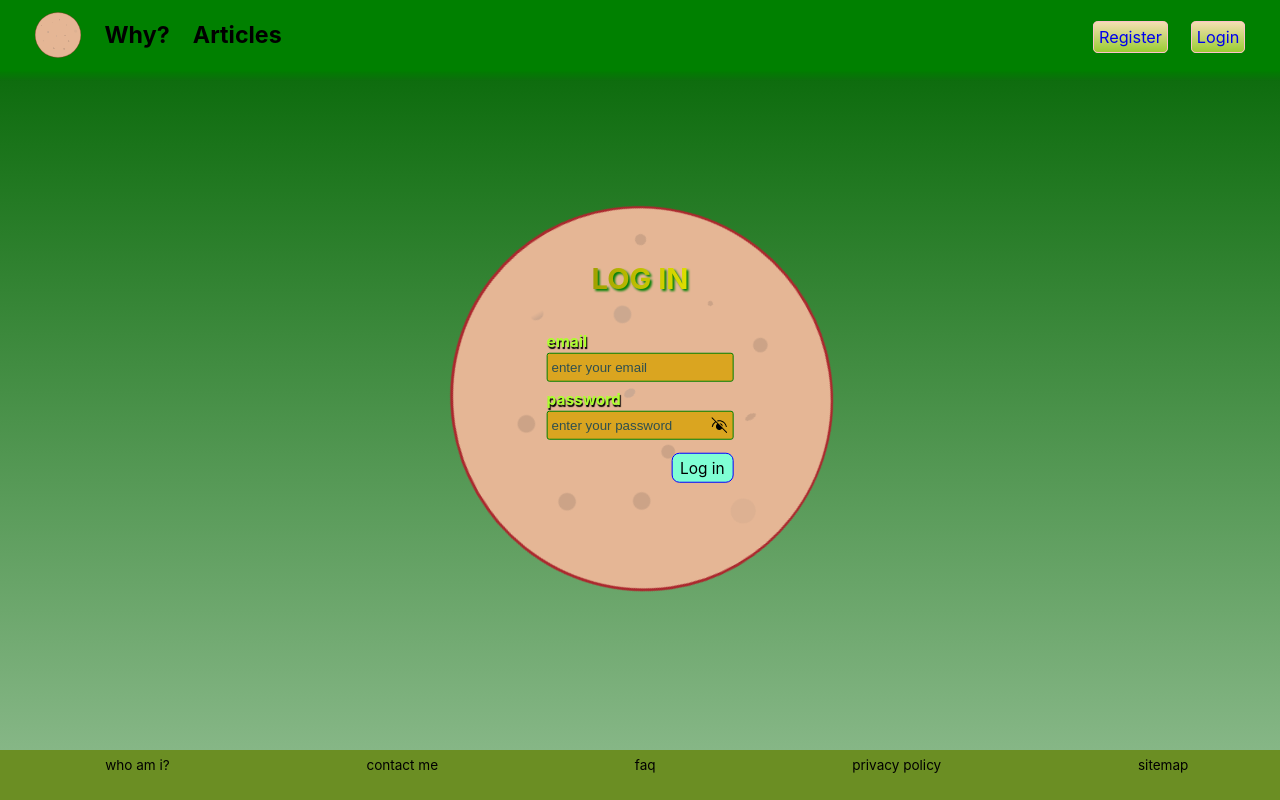
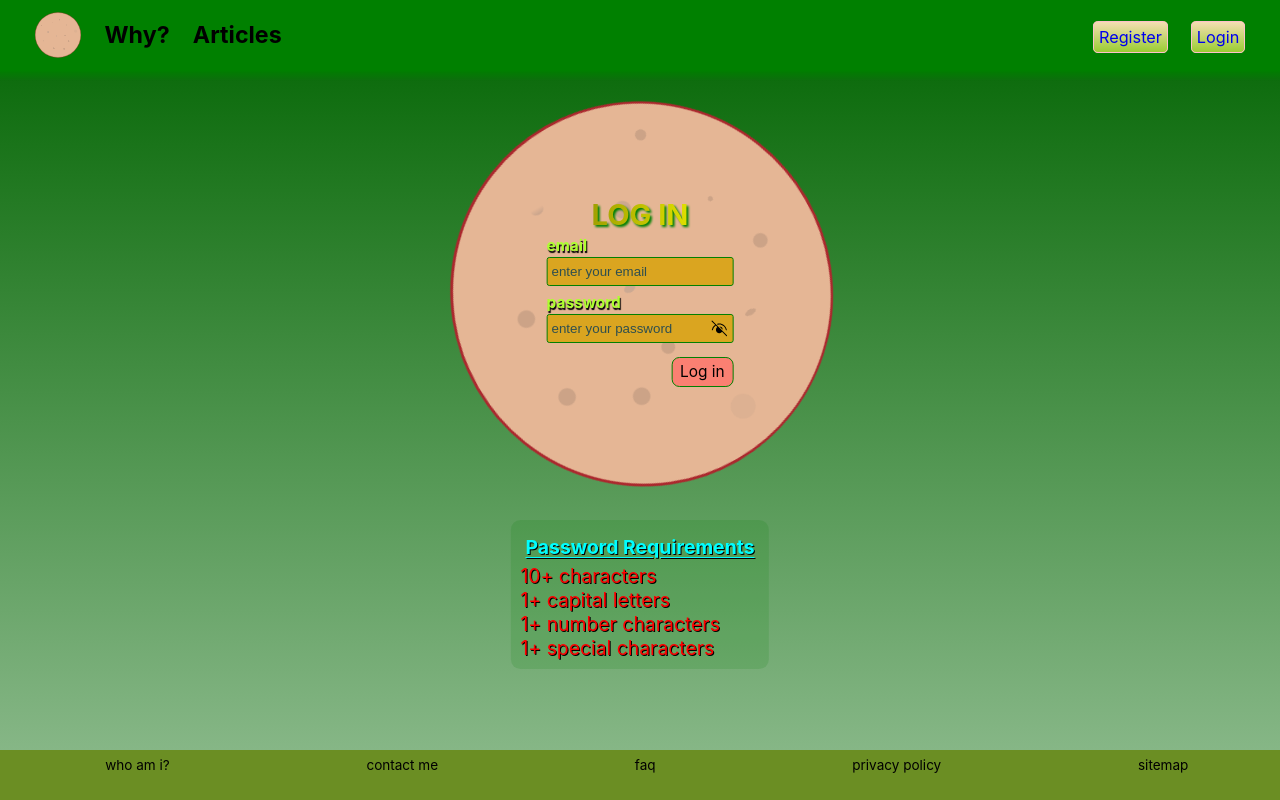
Before and after one commit to CSnackerman/blogologna, a Nuxt app: page /login in a window 1280 px wide. Built offline with nearby package versions, Linux system fonts and the light colour scheme; no server answers.

Commit message:
improve error handling

```diff
--- a/components/EmailPasswordForm.vue
+++ b/components/EmailPasswordForm.vue
@@ -12,10 +12,11 @@
         <div class="email-container">
           <label for="email-input">
             <span
-              class="email-error-message"
+              class="error-message"
               :style="{ opacity: isEmailErrorVisible ? 1 : 0 }"
-              >{{ errorMessage }}</span
             >
+              {{ emailErrorMessage }}
+            </span>
             <div :class="{ pulsing: isEmailFocused }">email</div>
           </label>
           <input
@@ -33,7 +34,13 @@
             for="password-label"
             :class="{ pulsing: isPasswordFocused }"
           >
-            password
+            <span
+              class="error-message"
+              :style="{ opacity: isPasswordErrorVisible ? 1 : 0 }"
+            >
+              {{ passwordErrorMessage }}
+            </span>
+            <div :class="{ pulsing: isPasswordFocused }">password</div>
           </label>
           <div class="password-input-container">
             <input
@@ -102,9 +109,11 @@
   const isPasswordFocused = ref<boolean>(false);
   const emailError = ref<RegisterEmailError>(defaultRegisterEmailError);
   const passwordError = ref<RegisterPasswordError>(defaultRegisterPasswordError);
+  const isPasswordErrorVisible = ref<boolean>(false);
   const isEmailErrorVisible = ref<boolean>(false);
+  const emailErrorMessage = ref<string>('');
+  const passwordErrorMessage = ref<string>('');
   const supabaseErrorMessage = ref<string | null>(null);
-  const errorMessage = ref<string>('');
 
   // watches
   watch(password, validateRegisterPassword);
@@ -128,26 +137,42 @@
     validateRegisterEmail();
     validateRegisterPassword();
 
+    let isValid = true;
+
     if (emailError.value.errorCount > 0) {
-      updateErrorMessage();
-      return false;
+      updateRegisterEmailErrorMessages();
+      isValid = false;
     }
 
-    return true;
+    if (passwordError.value.errorCount > 0) {
+      updateRegisterPasswordErrorMessages();
+      isValid = false;
+    }
+
+    return isValid;
   }
 
-  function updateErrorMessage() {
+  function updateRegisterEmailErrorMessages() {
     isEmailErrorVisible.value = true;
-    errorMessage.value = getRegisterEmailErrorMessage(emailError.value);
+    emailErrorMessage.value = getRegisterEmailErrorMessage(emailError.value);
 
     if (supabaseErrorMessage.value) {
-      errorMessage.value = supabaseErrorMessage.value;
+      emailErrorMessage.value = supabaseErrorMessage.value;
     }
+  }
+
+  function updateRegisterPasswordErrorMessages() {
+    isPasswordErrorVisible.value = true;
+    passwordErrorMessage.value = getRegisterPasswordErrorMessage(passwordError.value);
   }
 
   function clearErrors() {
     isEmailErrorVisible.value = false;
-    errorMessage.value = '';
+    emailErrorMessage.value = '';
+
+    isPasswordErrorVisible.value = false;
+    passwordErrorMessage.value = '';
+
     supabaseErrorMessage.value = null;
   }
 
@@ -168,7 +193,7 @@
       if (error) {
         isEmailErrorVisible.value = true;
         supabaseErrorMessage.value = error.message;
-        updateErrorMessage();
+        updateRegisterEmailErrorMessages();
 
         throw createError(error.message);
       }
@@ -177,7 +202,6 @@
     }
   }
 
-  // functions
   async function login() {
     // const { error } = await supabaseClient.auth.signInWithPassword({
     //   email: email.value,
@@ -192,13 +216,6 @@
 </script>
 
 <style scoped lang="scss">
-  .requirements-checklist {
-    position: fixed;
-    top: 65%;
-    left: 50%;
-    transform: translate(-50%);
-  }
-
   @keyframes spin {
     to {
       transform: translate(-50%, -50%) rotate(360deg);
@@ -212,6 +229,20 @@
     to {
       transform: scale(1.1);
     }
+  }
+
+  .requirements-checklist {
+    position: fixed;
+    top: 65%;
+    left: 50%;
+    transform: translate(-50%);
+    background-color: rgba(0, 128, 0, 0.143);
+    border-radius: 0.5em;
+    // aspect-ratio: 1/1;
+    padding: 1.2em;
+
+    // display: grid;
+    // place-content: center;
   }
 
   .email-password-form {
@@ -381,7 +412,7 @@
     opacity: 0;
   }
 
-  .email-error-message {
+  .error-message {
     font-size: 0.7em;
     text-align: end;
     color: red;
@@ -391,6 +422,6 @@
     text-decoration-color: red;
     text-underline-offset: 3px;
     overflow: visible;
-    text-wrap: nowrap;
+    text-wrap: wrap;
   }
 </style>
--- a/components/PasswordRequirements.vue
+++ b/components/PasswordRequirements.vue
@@ -70,7 +70,7 @@
 
     & > :first-child {
       font-weight: bold;
-      color: orange;
+      color: cyan;
       text-shadow: 1px 1px 0px black;
       text-decoration: underline;
       text-underline-offset: 3px;
--- a/pages/login.vue
+++ b/pages/login.vue
@@ -1,259 +1,7 @@
 <template>
-  <div class="login-page">
-    <form id="login-form">
-      <span class="title">LOG IN</span>
-      <div :class="errorClass">{{ error }}</div>
-      <div class="email-container">
-        <label
-          for="email-input"
-          :class="{ pulsing: isEmailFocused }"
-        >
-          email
-        </label>
-        <input
-          id="email-input"
-          v-model="email"
-          type="email"
-          placeholder="enter your email"
-          tabindex="0"
-          @focus="isEmailFocused = true"
-          @focusout="isEmailFocused = false"
-        />
-      </div>
-      <div class="password-container">
-        <label
-          for="password-label"
-          :class="{ pulsing: isPasswordFocused }"
-        >
-          password
-        </label>
-        <div class="password-input-container">
-          <input
-            id="password-input"
-            ref="passwordInput"
-            v-model="password"
-            :type="isPasswordVisible === true ? 'text' : 'password'"
-            placeholder="enter your password"
-            tabindex="0"
-            @focus="isPasswordFocused = true"
-            @focusout="isPasswordFocused = false"
-          />
-          <button
-            id="eyeball"
-            tabindex="-1"
-            @click.prevent="togglePasswordVisible"
-          >
-            <Icon
-              v-if="isPasswordVisible"
-              name="fluent:eye-20-filled"
-            />
-            <Icon
-              v-else
-              name="fluent:eye-hide-20-filled"
-            />
-          </button>
-        </div>
-        <div class="login-btn-container">
-          <button
-            class="login-btn"
-            tabindex="0"
-            @click.prevent="login"
-          >
-            Log in
-          </button>
-        </div>
-      </div>
-    </form>
-  </div>
+  <EmailPasswordForm mode="login" />
 </template>
 
-<script setup lang="ts">
-  // state refs
-  const email = ref<string>('');
-  const password = ref<string>('');
-  const isPasswordVisible = ref<boolean>(false);
-  const isEmailFocused = ref<boolean>(false);
-  const isPasswordFocused = ref<boolean>(false);
-  const error = ref<string | null>(null);
+<script setup lang="ts"></script>
 
-  // element refs
-  const passwordInput = ref<HTMLInputElement>();
-
-  // computed styles
-  const errorClass = computed(() => ({
-    error: true,
-    hidden: error.value === null,
-  }));
-
-  function login() {}
-
-  function togglePasswordVisible() {
-    isPasswordVisible.value = !isPasswordVisible.value;
-  }
-</script>
-
-<style scoped lang="scss">
-  @keyframes spin {
-    to {
-      transform: translate(-50%, -50%) rotate(360deg);
-    }
-    from {
-      transform: translate(-50%, -50%) rotate(0deg);
-    }
-  }
-
-  @keyframes pulse {
-    to {
-      transform: scale(1.1);
-    }
-  }
-
-  .login-page {
-    display: flex;
-    justify-content: center;
-    align-items: center;
-    position: fixed;
-    left: 50%;
-    top: 50%;
-    transform: translate(-50%, -50%);
-    max-width: min-content;
-  }
-
-  .login-page::after {
-    content: '';
-    position: absolute;
-    background-image: url('~/assets/svg/logo.svg');
-    background-repeat: no-repeat;
-    padding: 3em;
-    width: 14em;
-    aspect-ratio: 1/1;
-    border-radius: 100%;
-    top: 50%;
-    left: 50%;
-    z-index: -10;
-
-    animation: spin 30s linear infinite;
-  }
-
-  .title {
-    position: relative;
-    text-align: center;
-    font-weight: bold;
-    font-size: 1.5em;
-    color: transparent;
-    background-clip: text;
-    background-image: linear-gradient(to right, olive, yellow);
-    filter: drop-shadow(2px 2px 1px green);
-  }
-
-  #login-form {
-    display: flex;
-    flex-direction: column;
-    margin-bottom: 2em;
-
-    & *:focus {
-      border: 2px solid white;
-      border-radius: 0.2em;
-    }
-
-    & > div {
-      display: flex;
-      flex-direction: column;
-      max-width: fit-content;
-      padding: 0.2em;
-    }
-  }
-
-  label {
-    user-select: none;
-    font-size: 0.8em;
-    font-weight: bold;
-    color: greenyellow;
-    text-shadow: black 1px 2px 1px;
-    margin-bottom: 2px;
-  }
-
-  input[type='email'],
-  input[type='password'],
-  input[type='text'] {
-    height: 1.4em;
-    padding: 0.3em;
-    background-color: goldenrod;
-    border: 1px solid green;
-    border-radius: 0.2em;
-    transition: all 200ms ease-in-out;
-
-    &::placeholder {
-      color: darkslategray;
-    }
-
-    &:focus {
-      border: 2px solid rgb(255, 212, 219);
-      outline: none;
-    }
-  }
-
-  .pulsing {
-    transform-origin: bottom left;
-    animation: pulse 300ms ease-in-out infinite alternate;
-  }
-
-  #eyeball {
-    all: unset;
-    display: grid;
-    place-content: center;
-    position: absolute;
-    right: 0;
-    bottom: 50%;
-    padding: 5px;
-    cursor: pointer;
-    transform: translateY(50%);
-
-    &:focus {
-      border: none;
-    }
-  }
-
-  .password-container {
-    width: fit-content;
-  }
-
-  .password-input-container {
-    position: relative;
-  }
-
-  .login-btn-container {
-    display: flex;
-    justify-content: end;
-    padding: 0.7em;
-    padding-right: 0;
-  }
-
-  .login-btn {
-    all: unset;
-    font-size: 0.8em;
-    padding: 0.3em 0.5em;
-    width: fit-content;
-    background-color: aquamarine;
-    border: 1px solid blue;
-    border-radius: 0.5em;
-    cursor: pointer;
-  }
-
-  .error {
-    height: 2em;
-    max-width: min-content;
-    font-size: 0.7em;
-    text-align: end;
-    color: red;
-    text-shadow: 0px 1px 1px black;
-    text-decoration: dashed underline;
-    text-decoration-thickness: 1px;
-    text-decoration-color: red;
-    text-underline-offset: 3px;
-  }
-
-  .hidden {
-    opacity: 0;
-  }
-</style>
+<style scoped lang="scss"></style>
--- a/utils/email.ts
+++ b/utils/email.ts
@@ -1,4 +1,10 @@
 import type { RegisterEmailError } from './validate_registrant';
+
+export const defaultRegisterEmailError: RegisterEmailError = {
+  errorCount: 2,
+  empty: true,
+  invalid: true,
+};
 
 export function getRegisterEmailInvalids(email: string): RegisterEmailError {
   const emailRegex = /^[a-zA-Z0-9._%+-]+@[a-zA-Z0-9.-]+\.[a-zA-Z]{2,}$/; // chatgpt
@@ -16,18 +22,12 @@ export function getRegisterEmailInvalids(email: string): RegisterEmailError {
 
 export function getRegisterEmailErrorMessage(emailError: RegisterEmailError): string {
   if (emailError.empty) {
-    return 'please provide an email address';
+    return 'missing email address';
   }
 
   if (emailError.invalid) {
-    return 'please provide a valid email address';
+    return 'invalid email address';
   }
 
   return '';
 }
-
-export const defaultRegisterEmailError: RegisterEmailError = {
-  errorCount: 2,
-  empty: true,
-  invalid: true,
-};
--- a/utils/password.ts
+++ b/utils/password.ts
@@ -1,4 +1,13 @@
 import type { RegisterPasswordError } from './validate_registrant';
+
+export const defaultRegisterPasswordError: RegisterPasswordError = {
+  errorCount: 5,
+  empty: true,
+  tooShort: true,
+  missingCapital: true,
+  missingSpecial: true,
+  missingNumeric: true,
+};
 
 /**
  * 10+ characters
@@ -34,11 +43,27 @@ export function getRegisterPasswordInvalids(password: string): RegisterPasswordE
   };
 }
 
-export const defaultRegisterPasswordError: RegisterPasswordError = {
-  errorCount: 5,
-  empty: true,
-  tooShort: true,
-  missingCapital: true,
-  missingSpecial: true,
-  missingNumeric: true,
-};
+export function getRegisterPasswordErrorMessage(error: RegisterPasswordError): string {
+  const { empty, tooShort, missingCapital, missingNumeric, missingSpecial } = error;
+
+  if (empty) {
+    return 'please enter a password';
+  }
+
+  if (tooShort) {
+    return 'password is too short';
+  }
+
+  if (missingCapital || missingNumeric || missingSpecial) {
+    const baseMsg = 'missing: ';
+    const appendages: string[] = [];
+
+    if (missingCapital) appendages.push('capital');
+    if (missingNumeric) appendages.push('number');
+    if (missingSpecial) appendages.push('special');
+
+    return baseMsg + appendages.join(', ');
+  }
+
+  return '';
+}
```
